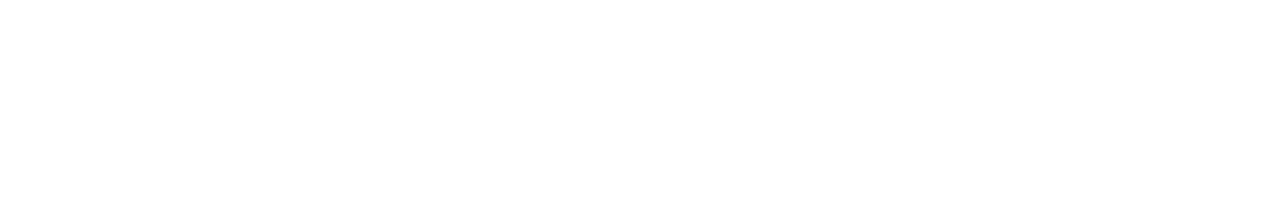
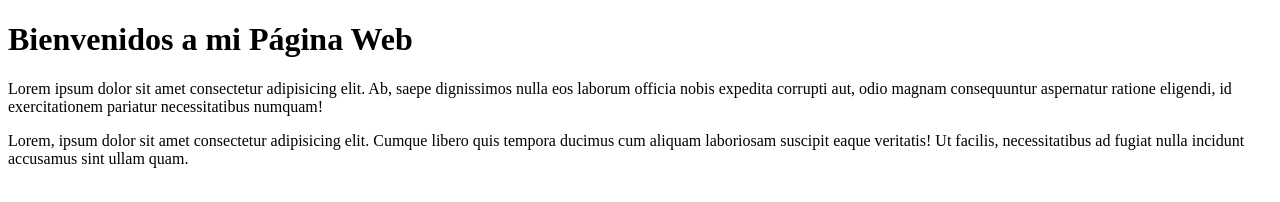
Before and after one commit to danielsanchez68/MiStioWeb, a plain HTML site: page index.html in a window 1280 px wide. Drawn offline with Linux system fonts and the light colour scheme.

Commit message:
Se Agregó un título y dos párrafos con contenido

```diff
--- a/index.html
+++ b/index.html
@@ -6,5 +6,13 @@
     <title>Plantilla vacía</title>
   </head>
   <body>
+    <h1>Bienvenidos a mi Página Web</h1>
+    <p>
+        Lorem ipsum dolor sit amet consectetur adipisicing elit. Ab, saepe dignissimos nulla eos laborum officia nobis expedita corrupti aut, odio magnam consequuntur aspernatur ratione eligendi, id exercitationem pariatur necessitatibus numquam!
+    </p>
+    <p>
+        Lorem, ipsum dolor sit amet consectetur adipisicing elit. Cumque libero quis tempora ducimus cum aliquam laboriosam suscipit eaque veritatis! Ut facilis, necessitatibus ad fugiat nulla incidunt accusamus sint ullam quam.
+    </p>
+
   </body>
 </html>
```
